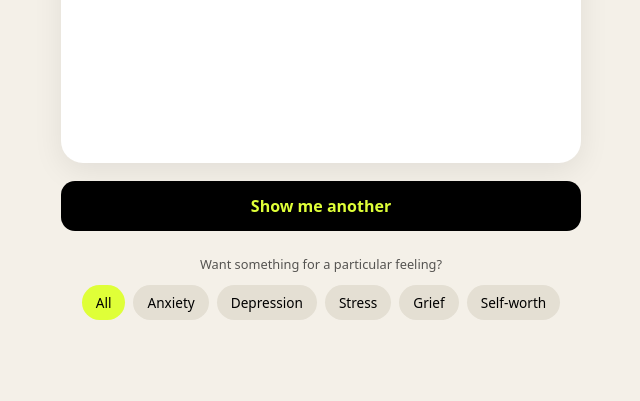
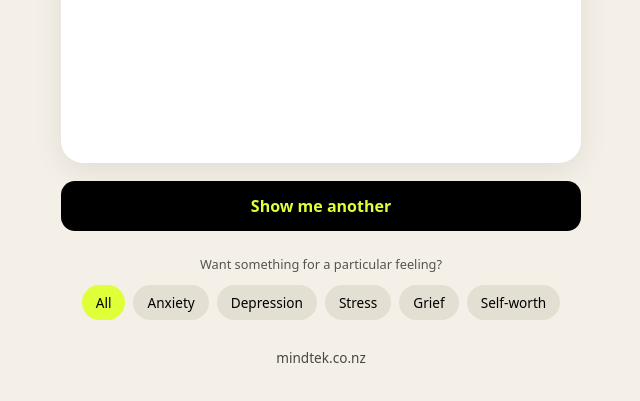
Before and after one commit to Mindtek-thoughts/Thoughts, a plain HTML site: page index.html in a window 1280 px wide. Shown: the part 373-774 px from the top of the page, without its empty margins (319-959 px from the left). Drawn offline with Linux system fonts and the light colour scheme.

Commit message:
Add link to mindtek.co.nz in index.html
Add a link to the Mindtek website for reference.

```diff
--- a/index.html
+++ b/index.html
@@ -25,6 +25,7 @@ button{font:inherit;cursor:pointer;border:0}
 .chip{font:.85rem system-ui,sans-serif;padding:8px 14px;border-radius:999px;background:var(--chip);color:var(--ink)}
 .chip[aria-pressed="true"]{background:var(--accent);color:var(--accentink)}
 .logo{display:block;margin:0 auto;max-width:200px;width:60%;height:auto;background:#fff;border-radius:14px;padding:6px}
+.site{display:block;text-align:center;font:.85rem system-ui,sans-serif;color:var(--ink);opacity:.7;margin-top:10px;text-decoration:none}
 </style>
 </head>
 <body>
@@ -34,6 +35,7 @@ button{font:inherit;cursor:pointer;border:0}
   <button class="another" id="again">Show me another</button>
   <p class="more">Want something for a particular feeling?</p>
   <div class="chips" id="chips"></div>
+  <a class="site" href="https://mindtek.co.nz">mindtek.co.nz</a>
 </main>
 <script>
 /* ===== EDIT YOUR CONTENT HERE =====
```
